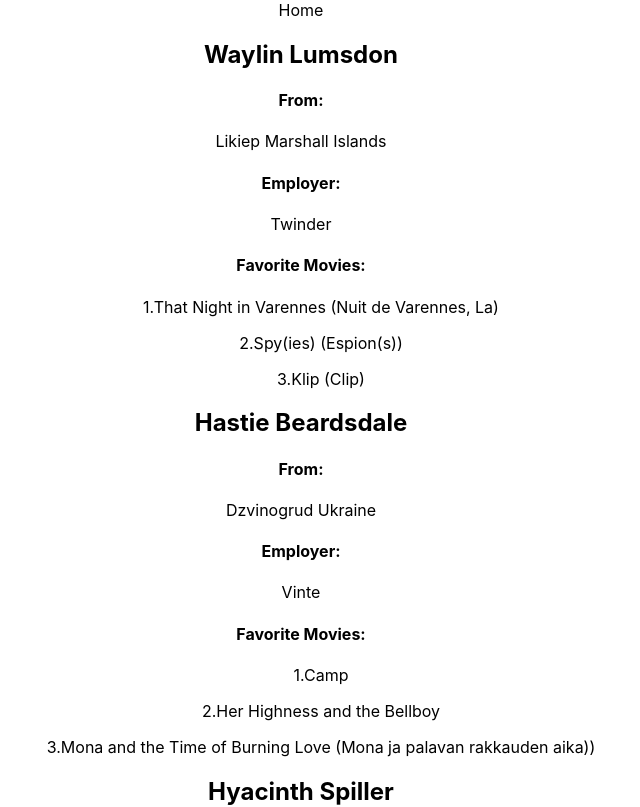
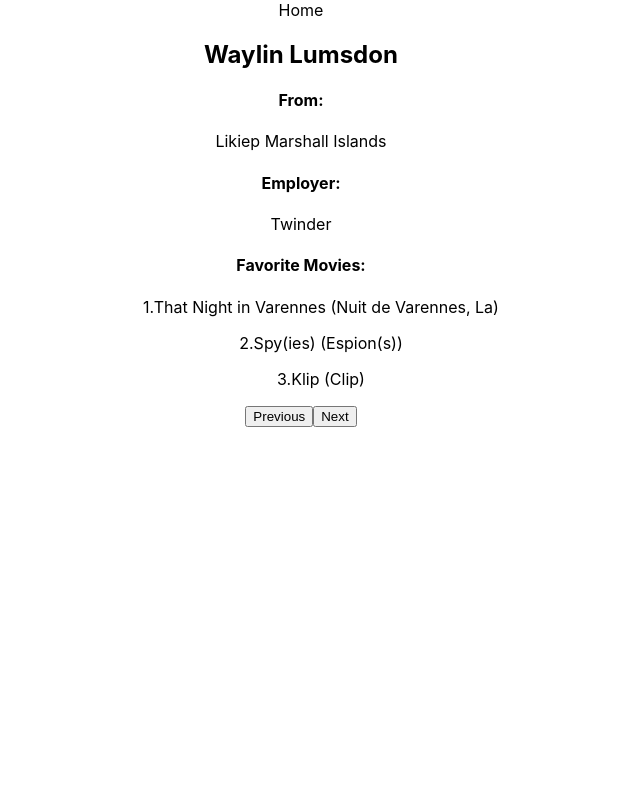
Before and after one commit to azakimi123/react3-afternoon-project, a React (Create React App) app: page / in a window 1280 px wide. Shown: the top 807 px of the page, without its empty margins (339-979 px from the left). Built offline with nearby package versions, Linux system fonts and the light colour scheme.

Commit message:
passed props App.js to NextButton

```diff
--- a/src/App.js
+++ b/src/App.js
@@ -1,6 +1,7 @@
 import React, {Component} from 'react';
 import data from './data';
 import Card from './Components/Card';
+import NextButton from './Components/NextButton';
 import './App.css';
 
 
@@ -17,7 +18,7 @@ class App extends Component {
   }
 
   // componentDidMount() {
-  //   this.setState({myData: data})
+  //   this.setState({index: })
   // }
 
 
@@ -27,11 +28,15 @@ class App extends Component {
     const mappedArr = this.state.myData.map( (info, i) => {
       return <Card key={i} info={info}/>
     })
+    // console.log(mappedArr)
 
     return (
       <div className="App">
         <header>Home</header>
-        {mappedArr}
+        {/* {mappedArr[0]} */}
+        <footer>
+          <NextButton map={mappedArr}/>
+        </footer>
       </div>
     )
   }
--- a/src/Components/Card.js
+++ b/src/Components/Card.js
@@ -1,8 +1,9 @@
 import React, {Component} from 'react';
+// import NextButton from './NextButton';
 
 
 function Card(props) {
-    console.log(props)
+    // console.log(props)
     return(
         <div>
             <h2>{props.info.firstName} {props.info.lastName}</h2>
--- /dev/null
+++ b/src/Components/NextButton.js
@@ -0,0 +1,30 @@
+import React, {Component} from 'react';
+
+
+
+class NextButton extends Component{
+
+    constructor(props){
+        super(props);
+
+        this.state ={
+            peopleArr : this.props.map
+        }
+    }
+
+
+
+
+    render() {
+        console.log(this.state.peopleArr)
+        return (
+            <div>
+                <section>{this.state.peopleArr[0]}</section>
+                <button>Previous</button>
+                <button>Next</button>
+            </div>
+        )
+    }
+}
+
+export default NextButton;
```
